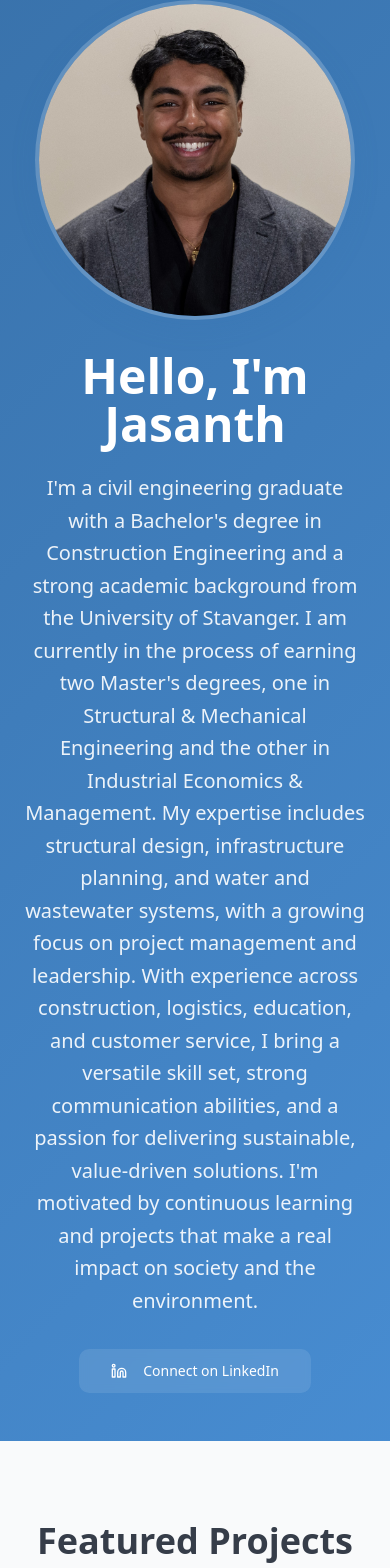
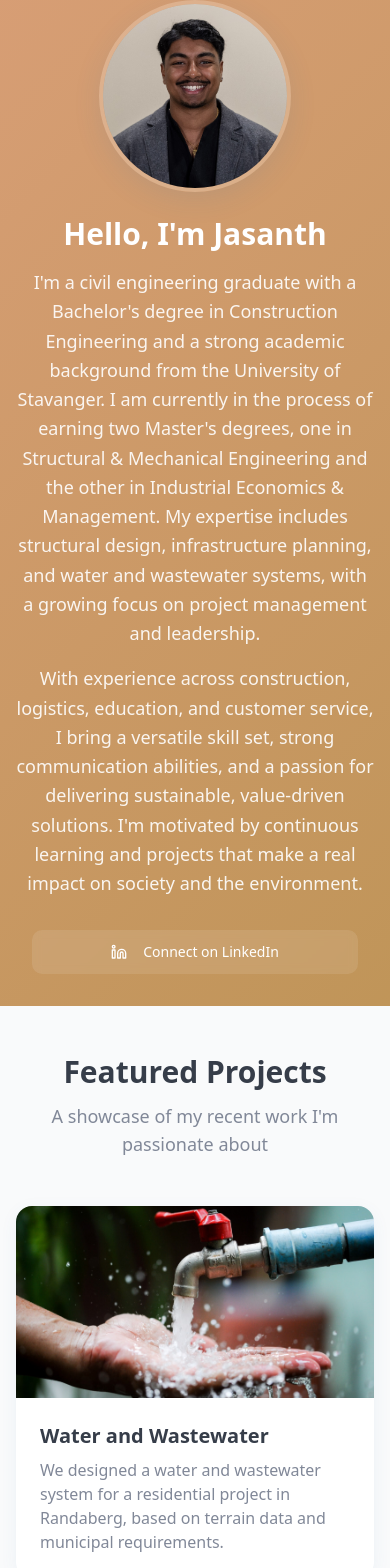
Before and after one commit to jasanth1305-spec/work-highlights-display, a React (Vite) app: page / in a window 390 px wide. Shown: the top 1568 px of the page. Built offline with nearby package versions, Linux system fonts and the light colour scheme; the HTML template or start-up script is replaced by a standard one.

Commit message:
Refactor: Adjust website styling and layout

```diff
--- a/src/components/ProjectModal.tsx
+++ b/src/components/ProjectModal.tsx
@@ -22,7 +22,7 @@ export const ProjectModal = ({ project, isOpen, onClose }: ProjectModalProps) =>
   if (!isOpen || !project) return null;
 
   return (
-    <div className="fixed inset-0 z-50 flex items-center justify-center p-4 bg-black bg-opacity-50 backdrop-blur-sm">
+    <div className="fixed inset-0 z-50 flex items-center justify-center p-2 sm:p-4 bg-black bg-opacity-50 backdrop-blur-sm">
       <div className="bg-card rounded-2xl max-w-2xl w-full max-h-[90vh] overflow-y-auto shadow-card-hover animate-scale-in">
         <div className="relative">
           <img
@@ -40,11 +40,11 @@ export const ProjectModal = ({ project, isOpen, onClose }: ProjectModalProps) =>
           </Button>
         </div>
 
-        <div className="p-8">
-          <h2 className="text-3xl font-bold text-foreground mb-4">{project.title}</h2>
+        <div className="p-4 sm:p-6 md:p-8">
+          <h2 className="text-2xl sm:text-3xl font-bold text-foreground mb-3 sm:mb-4">{project.title}</h2>
 
-          <div className="mb-6">
-            <h3 className="text-lg font-semibold text-foreground mb-2">Programs Used</h3>
+          <div className="mb-4 sm:mb-6">
+            <h3 className="text-base sm:text-lg font-semibold text-foreground mb-2">Programs Used</h3>
             <div className="flex flex-wrap gap-2">
               {project.technologies.map((tech, index) => (
                 <span
@@ -69,9 +69,6 @@ export const ProjectModal = ({ project, isOpen, onClose }: ProjectModalProps) =>
                 View Detailed PDF
               </a>
             </Button>
-            <Button variant="outline" onClick={onClose}>
-              Close
-            </Button>
           </div>
         </div>
       </div>
--- a/src/index.css
+++ b/src/index.css
@@ -46,7 +46,7 @@
     --radius: 0.75rem;
 
     /* Custom CV colors */
-    --hero-gradient: linear-gradient(135deg, hsl(var(--primary)) 0%, hsl(210 60% 55%) 100%);
+    --hero-gradient: linear-gradient(135deg, hsl(25 55% 65%) 0%, hsl(35 45% 55%) 100%);
     --card-shadow: 0 4px 20px -4px hsl(210 50% 45% / 0.1);
     --card-shadow-hover: 0 8px 30px -4px hsl(210 50% 45% / 0.15);
 
--- a/src/pages/CVPage.tsx
+++ b/src/pages/CVPage.tsx
@@ -80,31 +80,34 @@ export default function CVPage() {
   return (
     <div className="min-h-screen bg-background">
       {/* Hero Section */}
-      <section className="relative min-h-screen flex items-center justify-center px-6 bg-hero-gradient">
+      <section className="relative min-h-screen flex items-center justify-center px-4 sm:px-6 bg-hero-gradient">
         <div className="max-w-4xl mx-auto text-center text-white">
-          <div className="mb-8 animate-fade-in">
+          <div className="mb-6 sm:mb-8 animate-fade-in">
             <img
               src={profilePhoto}
               alt="Profile"
-              className="w-80 h-80 rounded-full mx-auto mb-6 border-4 border-white/20 shadow-card-hover"
+              className="w-48 h-48 sm:w-64 sm:h-64 md:w-80 md:h-80 rounded-full mx-auto mb-4 sm:mb-6 border-4 border-white/20 shadow-card-hover"
             />
           </div>
 
-          <h1 className="text-5xl md:text-6xl font-bold mb-6 animate-fade-in">
+          <h1 className="text-3xl sm:text-4xl md:text-5xl lg:text-6xl font-bold mb-4 sm:mb-6 animate-fade-in px-4">
             Hello, I'm Jasanth
           </h1>
 
-          <p className="text-xl md:text-2xl mb-8 text-white/90 leading-relaxed max-w-2xl mx-auto animate-fade-in">
-         I'm a civil engineering graduate with a Bachelor's degree in Construction Engineering and a strong academic background from the University of Stavanger. I am currently in the process of earning two Master's degrees, one in Structural & Mechanical Engineering and the other in Industrial Economics & Management. My expertise includes structural design, infrastructure planning, and water and wastewater systems, with a growing focus on project management and leadership.
+          <div className="text-lg md:text-xl mb-8 text-white/90 leading-relaxed max-w-3xl mx-auto animate-fade-in space-y-4">
+            <p>
+              I'm a civil engineering graduate with a Bachelor's degree in Construction Engineering and a strong academic background from the University of Stavanger. I am currently in the process of earning two Master's degrees, one in Structural & Mechanical Engineering and the other in Industrial Economics & Management. My expertise includes structural design, infrastructure planning, and water and wastewater systems, with a growing focus on project management and leadership.
+            </p>
+            <p>
+              With experience across construction, logistics, education, and customer service, I bring a versatile skill set, strong communication abilities, and a passion for delivering sustainable, value-driven solutions. I'm motivated by continuous learning and projects that make a real impact on society and the environment.
+            </p>
+          </div>
 
-         With experience across construction, logistics, education, and customer service, I bring a versatile skill set, strong communication abilities, and a passion for delivering sustainable, value-driven solutions. I'm motivated by continuous learning and projects that make a real impact on society and the environment.
-          </p>
-
-          <div className="flex justify-center mb-12 animate-fade-in">
+          <div className="flex justify-center mb-8 sm:mb-12 animate-fade-in px-4">
             <Button
               variant="secondary"
               size="lg"
-              className="bg-white/10 border-white/20 text-white hover:bg-white/20 backdrop-blur-sm"
+              className="bg-white/10 border-white/20 text-white hover:bg-white/20 backdrop-blur-sm w-full sm:w-auto"
               onClick={() => window.open('https://www.linkedin.com/in/jasanth-santhakumar-448550114/?originalSubdomain=no', '_blank')}
             >
               <Linkedin className="mr-2" size={20} />
@@ -125,18 +128,18 @@ export default function CVPage() {
       </section>
 
       {/* Projects Section */}
-      <section className="py-20 px-6">
+      <section className="py-12 sm:py-16 md:py-20 px-4 sm:px-6">
         <div className="max-w-6xl mx-auto">
-          <div className="text-center mb-16">
-            <h2 className="text-4xl md:text-5xl font-bold text-foreground mb-4">
+          <div className="text-center mb-12 sm:mb-16">
+            <h2 className="text-3xl sm:text-4xl md:text-5xl font-bold text-foreground mb-3 sm:mb-4 px-4">
               Featured Projects
             </h2>
-            <p className="text-xl text-muted-foreground max-w-2xl mx-auto">
+            <p className="text-lg sm:text-xl text-muted-foreground max-w-2xl mx-auto px-4">
               A showcase of my recent work I'm passionate about
             </p>
           </div>
 
-          <div className="grid md:grid-cols-2 lg:grid-cols-3 gap-8">
+          <div className="grid grid-cols-1 sm:grid-cols-2 lg:grid-cols-3 gap-6 sm:gap-8">
             {projects.map((project, index) => (
               <div
                 key={project.id}
```
